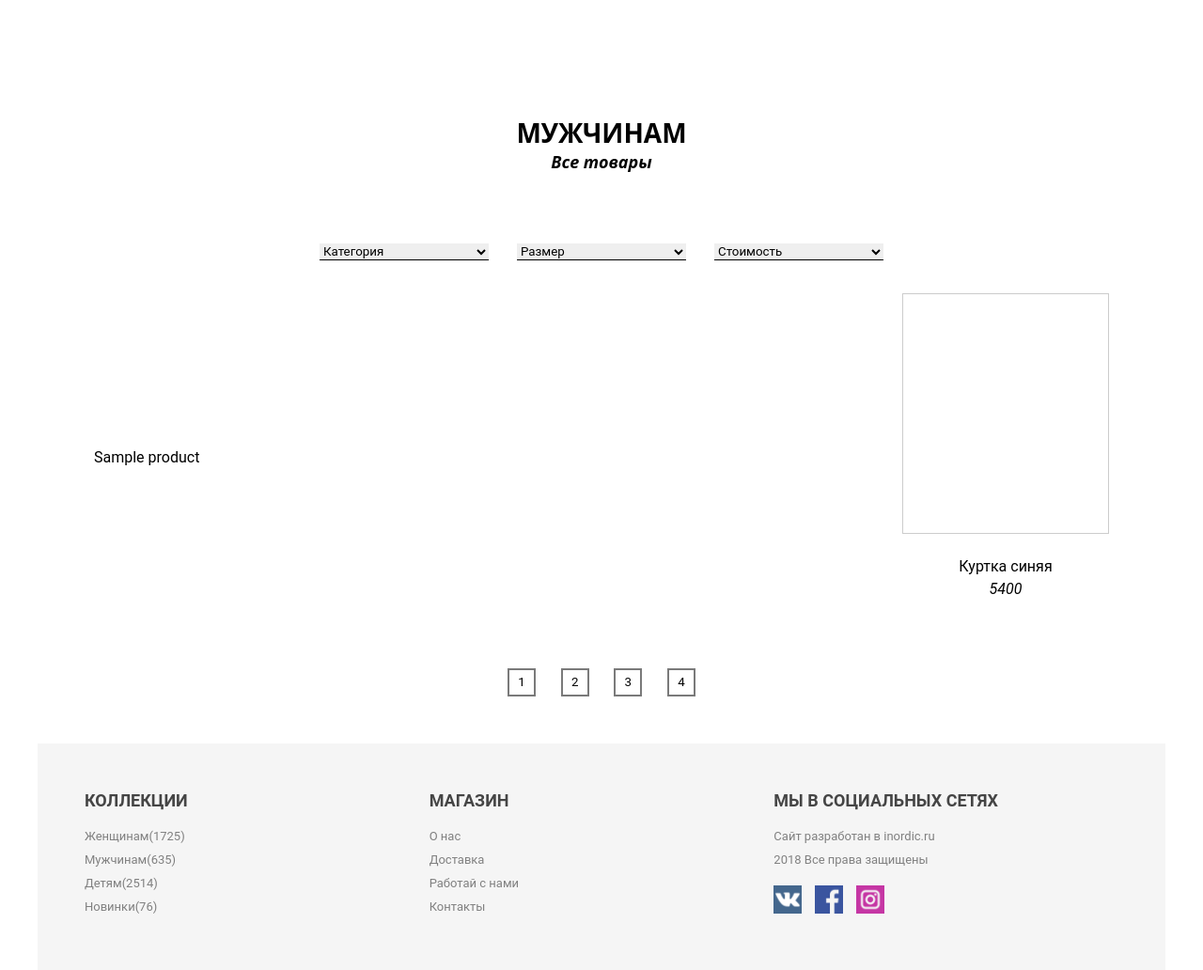
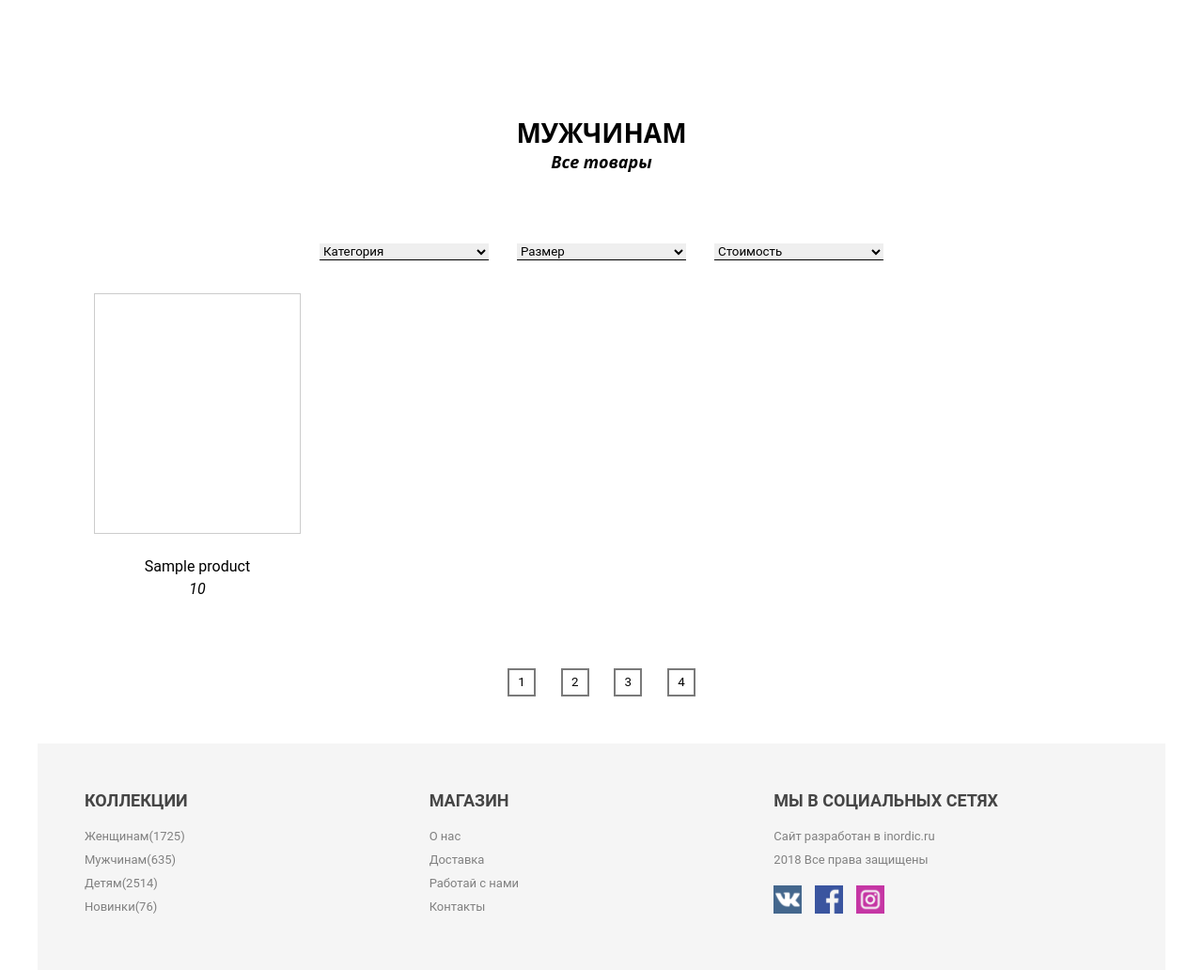
Before and after one commit to damarrus/project0408, a PHP site: template views/catalog.php in a window 1280 px wide. Shown: the part 101-1133 px from the top of the page at 94% size. Run offline with PHP 8.4, Linux system fonts and the light colour scheme; the template is opened without the code that fills it: most values are stand-ins (such as "Sample title", 1, 10 or a date in 2020).

Commit message:
Добавила вывод данных для католога

```diff
--- a/views/catalog.php
+++ b/views/catalog.php
@@ -25,14 +25,14 @@
             </select>
         </div>
         <div class="all_products">
-            <?php foreach ($products as $product) {
-                echo '<div class="item">'.$product->title.'</div>';
-            } ?>
-            <div class="item">
-                <div class="product"></div>
-                <p class="description">Куртка синяя</p>
-                <p class="price">5400</p>
-            </div>
+            <?php foreach ($products as $product) { ?>
+                <div class="item">
+                    <div class="product"></div>
+                    <p class="description"><?php echo $product->title?> </p>
+                    <p class="price"><?php echo $product->price?></p>
+                </div>
+           <?php } ?>
+
         </div>
         <div class="buttons">
             <button>1</button>
```
